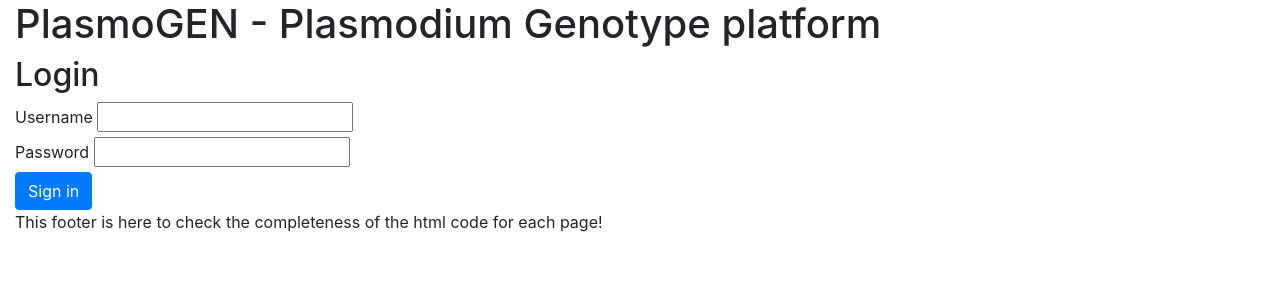
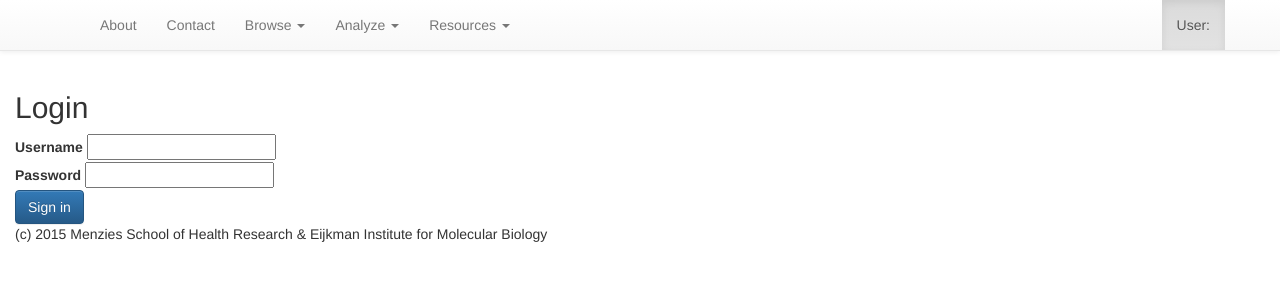
Before and after one commit to trmznt/plasmogen, a Python web app: template plasmogen/templates/home.mako in a window 1280 px wide. Shown: the top 300 px of the page. Run offline with Mako, Linux system fonts and the light colour scheme; the template is opened without the code that fills it, so the values that code supplies are empty; some libraries are stand-ins or nearby versions.

Commit message:
modified base design template and homepage

```diff
--- a/plasmogen/templates/base.mako
+++ b/plasmogen/templates/base.mako
@@ -21,15 +21,64 @@
   <link href="${request.static_url('rhombus:static/bootstrap/css/bootstrap.min.css')}" rel="stylesheet" />
 <link href="${request.static_url('rhombus:static/bootstrap/css/bootstrap-theme.min.css')}" rel="stylesheet" />
   <link href="${request.static_url('rhombus:static/select2/css/select2.min.css')}" rel="stylesheet" />
-  <style>
-    .form-horizontal .form-group {
-        margin-bottom:5px;
-        }
-  </style>
+  <link href="${request.static_url('genaf:static/custom.css')}" rel="stylesheet" />
   ${self.stylelink()}
 
   </head>
   <body>
+
+    <!-- Static navbar -->
+    <nav class="navbar navbar-default navbar-static-top">
+      <div class="container">
+        <div class="navbar-header">
+          <button type="button" class="navbar-toggle collapsed" data-toggle="collapse" data-target="#navbar" aria-expanded="false" aria-controls="navbar">
+            <span class="sr-only">Toggle navigation</span>
+            <span class="icon-bar"></span>
+            <span class="icon-bar"></span>
+            <span class="icon-bar"></span>
+          </button>
+          <a class="navbar-brand" href="/">${request.get_resource('plasmogen.title', 'PlasmoGEN')}</a>
+        </div>
+        <div id="navbar" class="navbar-collapse collapse">
+          <ul class="nav navbar-nav">
+            <!-- <li class="active"><a href="#">Home</a></li> -->
+            <li><a href="#about">About</a></li>
+            <li><a href="#contact">Contact</a></li>
+            <li class="dropdown">
+              <a href="#" class="dropdown-toggle" data-toggle="dropdown" role="button" aria-haspopup="true" aria-expanded="false">Browse <span class="caret"></span></a>
+              <ul class="dropdown-menu">
+                <li><a href="/batch">Batch</a></li>
+                <li><a href="/location">Location</a></li>
+                <li><a href="/sample">Sample</a></li>
+                <li role="separator" class="divider"></li>
+                <li class="dropdown-header">Microsatellite</li>
+                <li><a href="/panel">Panel</a></li>
+                <li><a href="/marker">Marker</a></li>
+              </ul>
+            </li>
+            <li class="dropdown">
+              <a href="#" class="dropdown-toggle" data-toggle="dropdown" role="button" aria-haspopup="true" aria-expanded="false">Analyze <span class="caret"></span></a>
+              <ul class="dropdown-menu">
+                <li class="dropdown-header">Basic tools</li>
+                <li><a href="/">Sample summary</a></li>
+              </ul>
+            </li>
+            <li class="dropdown">
+              <a href="#" class="dropdown-toggle" data-toggle="dropdown" role="button" aria-haspopup="true" aria-expanded="false">Resources <span class="caret"></span></a>
+              <ul class="dropdown-menu">
+                <li><a href="/">Tutorials</a></li>
+              </ul>
+            </li>
+
+
+          </ul>
+          <ul class="nav navbar-nav navbar-right">
+            <li class="active"><a href="./">User: <span class="sr-only">(current)</span></a></li>
+          </ul>
+        </div><!--/.nav-collapse -->
+      </div>
+    </nav>
+
     <div class="container-fluid">
       <div class="row">
       ${flash_msg()}
@@ -47,7 +96,8 @@
     <div class="container-fluid">
       <div class='row'>
       <div class='col-md-12'>
-        <p>This footer is here to check the completeness of the html code for each page!</p>
+        <!-- font: Nobile -->
+        <p>(c) 2015 Menzies School of Health Research &amp; Eijkman Institute for Molecular Biology</p>
       </div>
       </div>
     </div>
--- a/plasmogen/templates/home.mako
+++ b/plasmogen/templates/home.mako
@@ -1,13 +1,13 @@
 <%inherit file="rhombus:templates/base.mako" />
 
-<h1>${request.get_resource('plasmogen.header', None) or "PlasmoGEN - Plasmodium Genotype platform"}</h1>
+<h1>${request.get_resource('plasmogen.header', "PlasmoGEN - Plasmodium Genotype platform")}</h1>
 
 
 % if request.user:
 
 <p>You are authenticated as: ${request.user.login}  [<a href="/logout">Logout</a>]</p>
 
-<p>What's next?<p>
+<p>Welcome to ${request.get_resource('plasmogen.title', 'Plasmogen')} What's next?<p>
 
 <ul>
   <li><a href="${request.route_url('genaf.batch-edit', id=0)}">Create a new batch</a>
```
